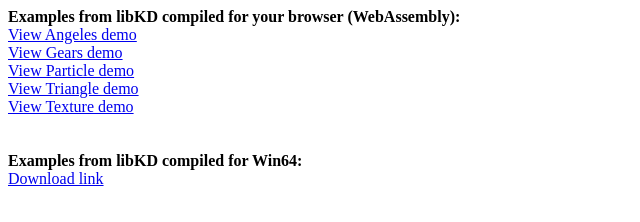
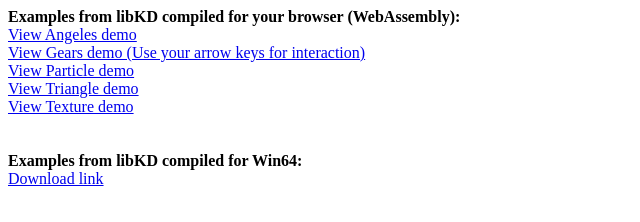
Before and after one commit to h-s-c/h-s-c.github.io, a plain HTML site: page libkd/index.html in a window 1280 px wide. Shown: the whole page, without its empty margins (0-640 px from the left). Drawn offline with Linux system fonts and the light colour scheme.

Commit message:
Improve descriptions (2).

```diff
--- a/libkd/index.html
+++ b/libkd/index.html
@@ -1,6 +1,6 @@
 <b>Examples from libKD compiled for your browser (WebAssembly):</b><br>
 <a href="example_angeles.html">View Angeles demo</a><br>
-<a href="example_gears.html">View Gears demo</a><br>
+<a href="example_gears.html">View Gears demo (Use your arrow keys for interaction)</a><br>
 <a href="example_glbook_particle.html">View Particle demo</a><br>
 <a href="example_glbook_triangle.html">View Triangle demo</a><br>
 <a href="example_nehe_texture.html">View Texture demo</a><br>
```
